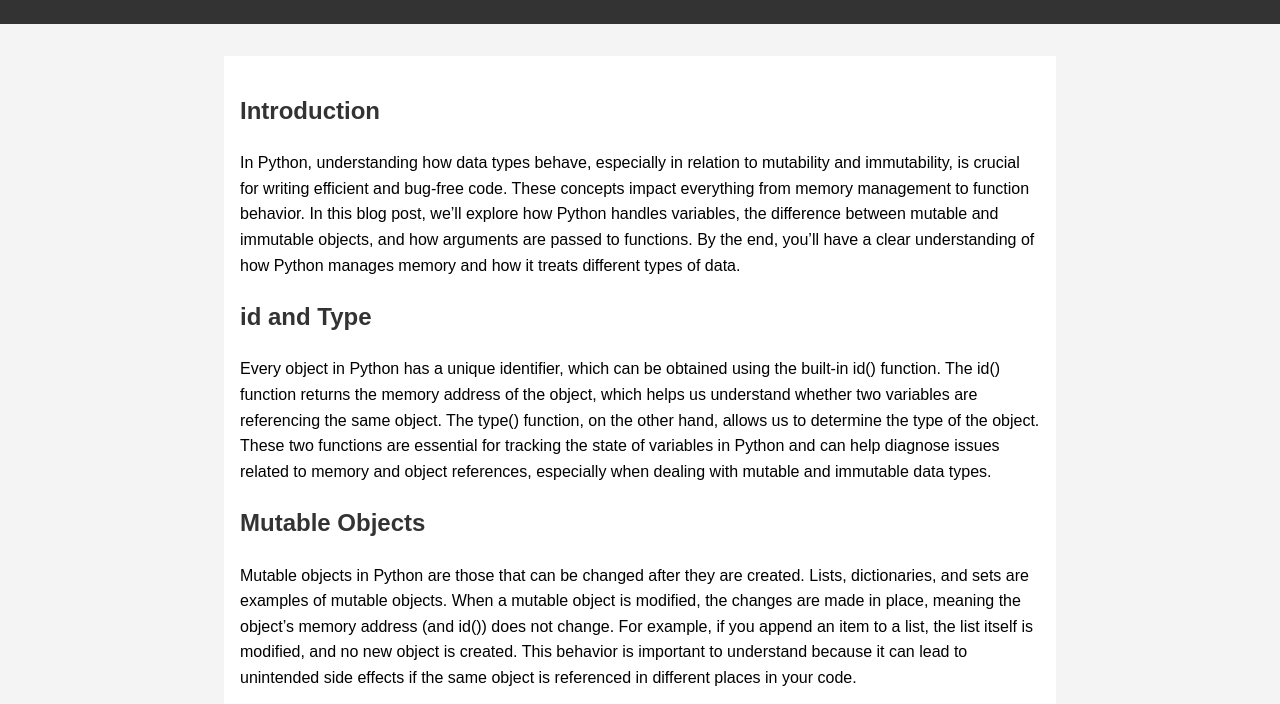
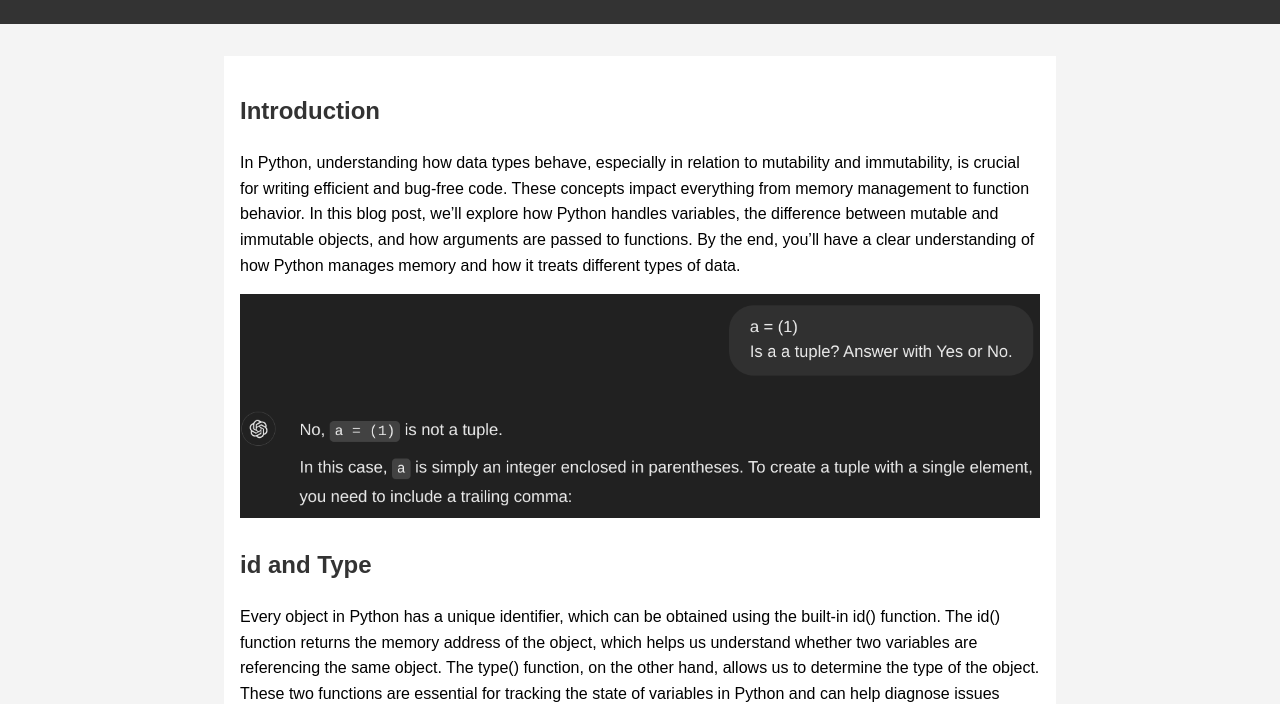
Before and after one commit to AngelVelazq/AngelVelazq.github.io, a plain HTML site: page index.html in a window 1280 px wide. Shown: the part 102-806 px from the top of the page. Drawn offline with Linux system fonts and the light colour scheme.

Commit message:
add image in html

```diff
--- a/index.html
+++ b/index.html
@@ -18,6 +18,7 @@
                 this blog post, we’ll explore how Python handles variables, the difference between mutable and immutable objects, and
                 how arguments are passed to functions. By the end, you’ll have a clear understanding of how Python manages memory and
                 how it treats different types of data.</p>
+                <img src="images/tuple1.png" alt="Screenshot" style="width:100%; height:auto;">
         </section>
         <section>
             <h2>id and Type</h2>
```
Also changed, not shown: images/tuple1.png (renamed from images/Screenshot 2024-12-03 2.10.39 PM.png).
